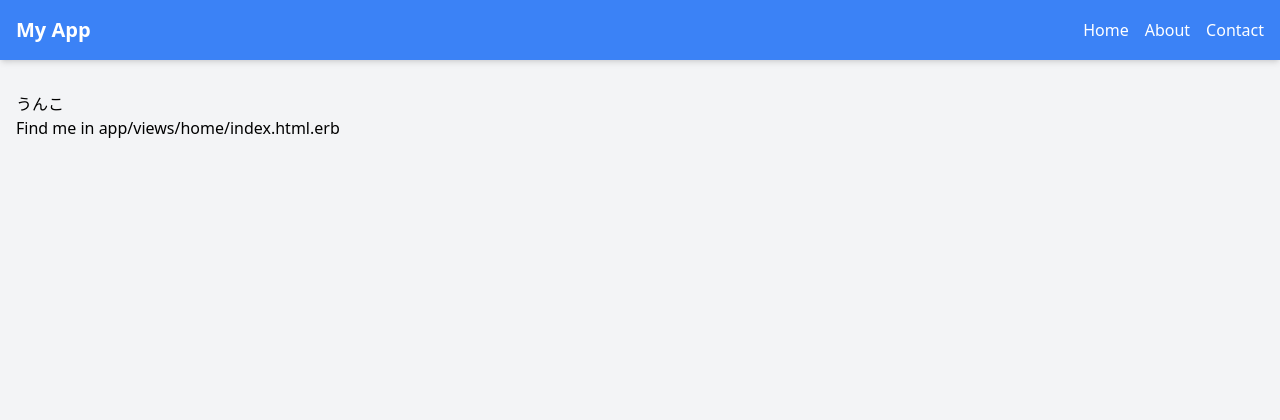
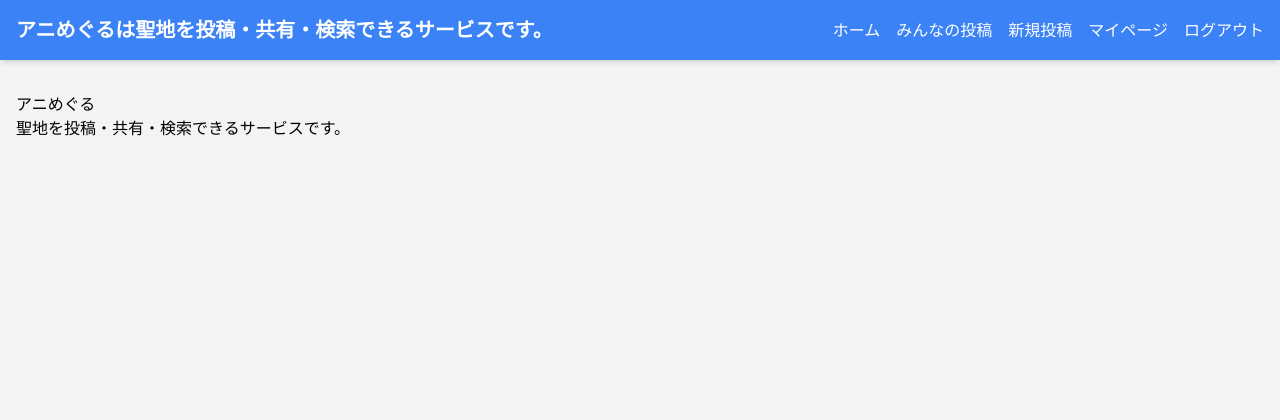
Before and after one commit to fune6900/Animeguru, a Rails app: page / in a window 1280 px wide. Shown: the top 420 px of the page. Run offline with Rails 7, Linux system fonts and the light colour scheme; style sheets or scripts are compiled from the project's sources.

Commit message:
ヘッダー追加

```diff
--- a/app/views/homes/index.html.erb
+++ b/app/views/homes/index.html.erb
@@ -1,2 +1,2 @@
-<h1>うんこ</h1>
-<p>Find me in app/views/home/index.html.erb</p>
+<h1>アニめぐる</h1>
+<p>聖地を投稿・共有・検索できるサービスです。</p>
--- a/app/views/layouts/application.html.erb
+++ b/app/views/layouts/application.html.erb
@@ -18,17 +18,7 @@
   </head>
 
   <body class="bg-gray-100 min-h-screen flex flex-col">
-  <!-- Header -->
-  <header class="bg-blue-500 text-white py-4 shadow-md">
-    <div class="container mx-auto flex justify-between items-center px-4">
-      <h1 class="text-xl font-bold">My App</h1>
-      <nav class="flex space-x-4">
-        <a href="#" class="hover:underline">Home</a>
-        <a href="#" class="hover:underline">About</a>
-        <a href="#" class="hover:underline">Contact</a>
-      </nav>
-    </div>
-  </header>
+  <%= render 'shared/header' %>
 
   <!-- Main Content -->
   <main class="flex-grow container mx-auto px-4 py-8">
--- /dev/null
+++ b/app/views/shared/_header.html.erb
@@ -0,0 +1,13 @@
+<!-- Header -->
+<header class="bg-blue-500 text-white py-4 shadow-md">
+  <div class="container mx-auto flex justify-between items-center px-4">
+    <p class="text-xl font-bold">アニめぐるは聖地を投稿・共有・検索できるサービスです。</p>
+    <nav class="flex space-x-4">
+      <a href="#" class="hover:underline">ホーム</a>
+      <a href="#" class="hover:underline">みんなの投稿</a>
+      <a href="#" class="hover:underline">新規投稿</a>
+			<a href="#" class="hover:underline">マイページ</a>
+			<a href="#" class="hover:underline">ログアウト</a>
+    </nav>
+  </div>
+</header>
```
